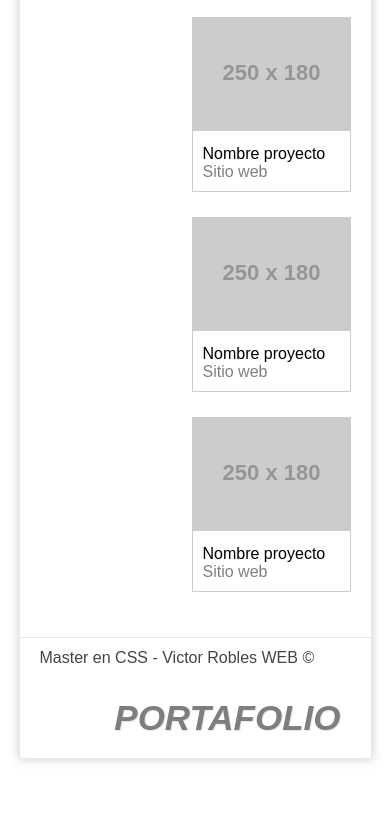
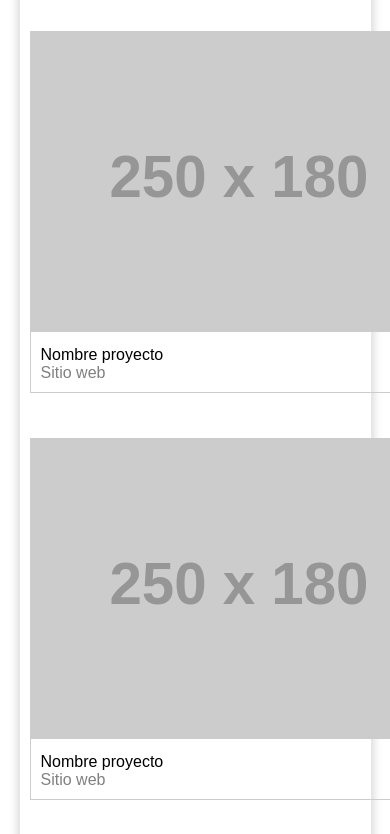
Before and after one commit to BryhanS/MASTER-CSS, a plain HTML site: page Maquetacion-4/index.html in a window 390 px wide. Shown: the part 1166-2000 px from the top of the page. Before the commit the page ends 1965 px from the top, so only its background shows below. Drawn offline with Linux system fonts and the light colour scheme; placeholder pictures from the web are drawn by us.

Commit message:
Maquetacion4 terminada

```diff
--- a/Maquetacion-4/styles.css
+++ b/Maquetacion-4/styles.css
@@ -17,18 +17,16 @@
 }
 
 #header{
-    display: flex;
-    flex-direction: row;
-    flex-wrap: wrap;
+    display: grid;
+    grid-template-columns: 68% 30%;
     align-items: center;
 
+    width: 100%;
     height: 120px;
     border: 1px solid rgba(225, 225, 226, 0.8);
 }
 
 .logo{
-    flex-grow: 1;
-    flex-basis: 65%;
 
     padding: 10px;
     margin-left: 20px;
@@ -51,18 +49,18 @@
 }
 
 #menu{
-    flex-grow: 1;
-    flex-basis: 30%;
+    width: 100%;
     height: 100%;
     padding-right: 20px;
 }
 
 #menu > ul{
-    display: flex;
-    flex-direction: row;
-    flex-wrap: wrap;
+    display: grid;
+    grid-template-columns: repeat(4, 1fr);
     align-items: center;
-    justify-content: space-between;
+    justify-content: center;
+    text-align: center;
+
     height: 100%;
     list-style: none;
 }
@@ -80,22 +78,25 @@
 }
 
 #content{
-    display: flex;
-    justify-content: space-between;
+    display: grid;
+    grid-template-columns: 20% 1fr;
+    align-items: start;
+    justify-items: space-between;
+    grid-column-gap: 7px;
+
     padding-top: 20px;
     padding-bottom: 20px;
 }
 
 #projects{
-    display: flex;
-    flex-flow: row wrap;
-    justify-content: space-between;
-    flex-basis: 80%;
+    display: grid;
+    grid-template-columns: repeat(auto-fill, 255px);
+    grid-gap: 20px;
+    align-items: start;
 }
 
 .project{
-    flex-grow: 1;
-    flex-basis: 250px;
+
     margin-bottom: 25px;
     margin-right: 20px;
     border: 1px solid #ccc;
@@ -125,14 +126,8 @@
 }
 
 #aside{
-    flex-basis: 15%;
     margin-right: 30px;
     padding: 15px;
-
-
-    display: flex;
-    flex-direction: column;
-    flex-wrap: wrap;
 }
 
 #aside h2{
@@ -171,9 +166,10 @@
 }
 
 #footer{
-    display: flex;
-    flex-flow: row wrap;
-    justify-content: flex-end;
+    display: grid;
+    grid-template-columns: 1fr 25%;
+    align-items: center;
+    justify-content: start;
 
 
     height: 120px;
@@ -183,16 +179,70 @@
 
 #footer .logo{
     opacity: 0.5;
-    flex-basis: auto;
-    flex-grow: 1;
-    order: 2;
-    text-align: right;
+
+    text-align: left;
     margin-right: 20px;
 }
 
 #footer .info{
-    flex-grow: 1;
-    order: 1;
+
     margin-left: 20px;
     color: #444;
 }
+
+@media (max-width: 784px){
+    #header{
+        display: grid;
+        grid-template-columns: 100%;
+        align-items: center;
+        justify-content: center;
+        height: 140px;
+        padding-bottom: 20px;
+    }
+
+    #header h1{
+        text-align: center;
+    }
+
+    #content{
+        display: grid;
+        grid-template-columns: 1fr;
+        align-items: start;
+        justify-items: space-between;
+        grid-column-gap: auto;
+    }
+
+    #projects{
+        display: grid;
+        grid-template-columns: 1fr;
+        grid-gap: 20px;
+    }
+
+    .project{
+        margin-left: 10px;
+        margin-right: 10px;
+    }
+
+    #aside{
+        margin-right: 0px;
+        padding: 15px;
+    }
+
+    #aside ul{
+        display: grid;
+        grid-template-columns: repeat(4, 1fr);
+        grid-gap: 10px;
+    }
+
+    #footer{
+        display: grid;
+        grid-template-columns: 1fr;
+        align-items: center;
+        justify-content: start;
+    }
+
+    #footer .logo{
+        text-align: center !important;
+    }
+
+}
```
